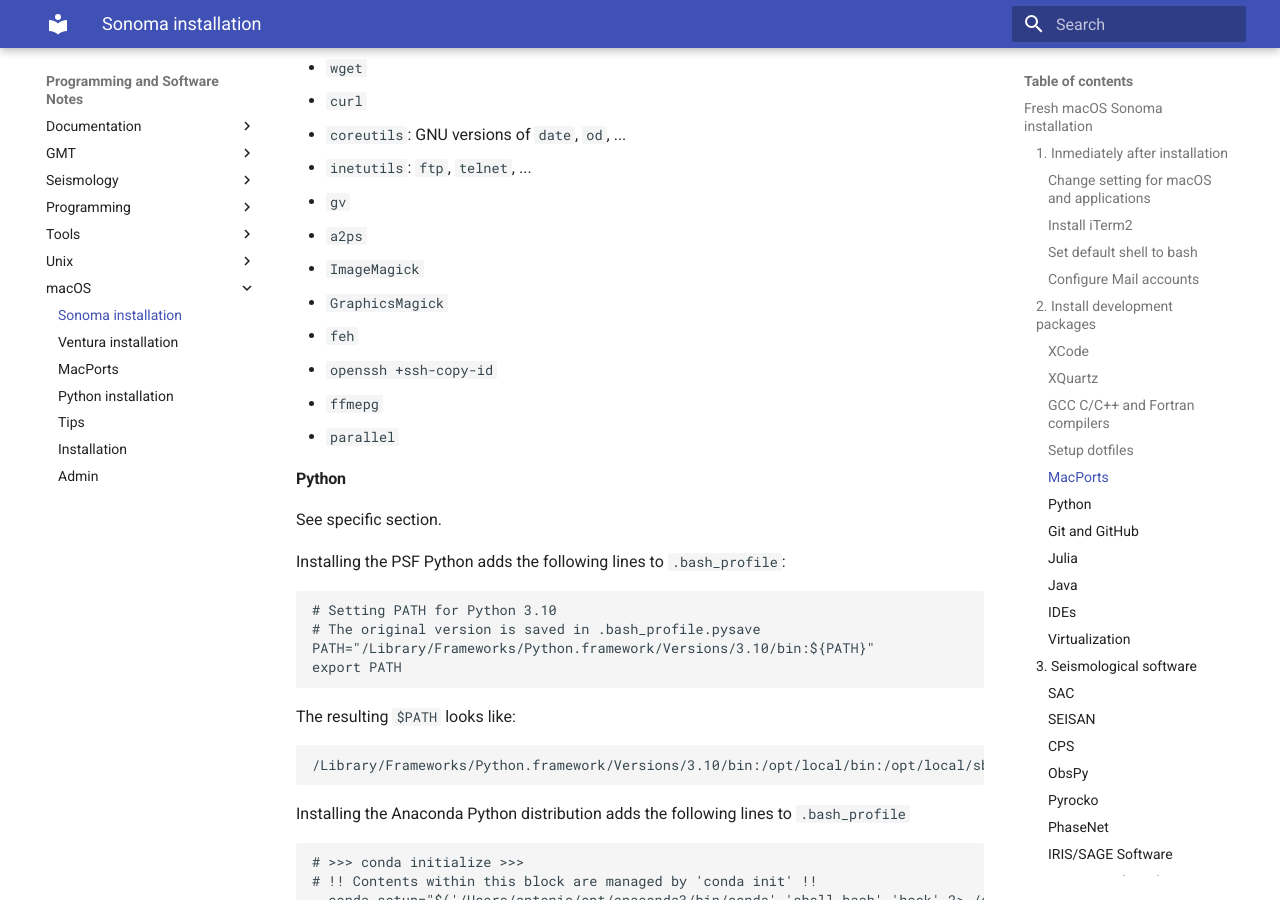
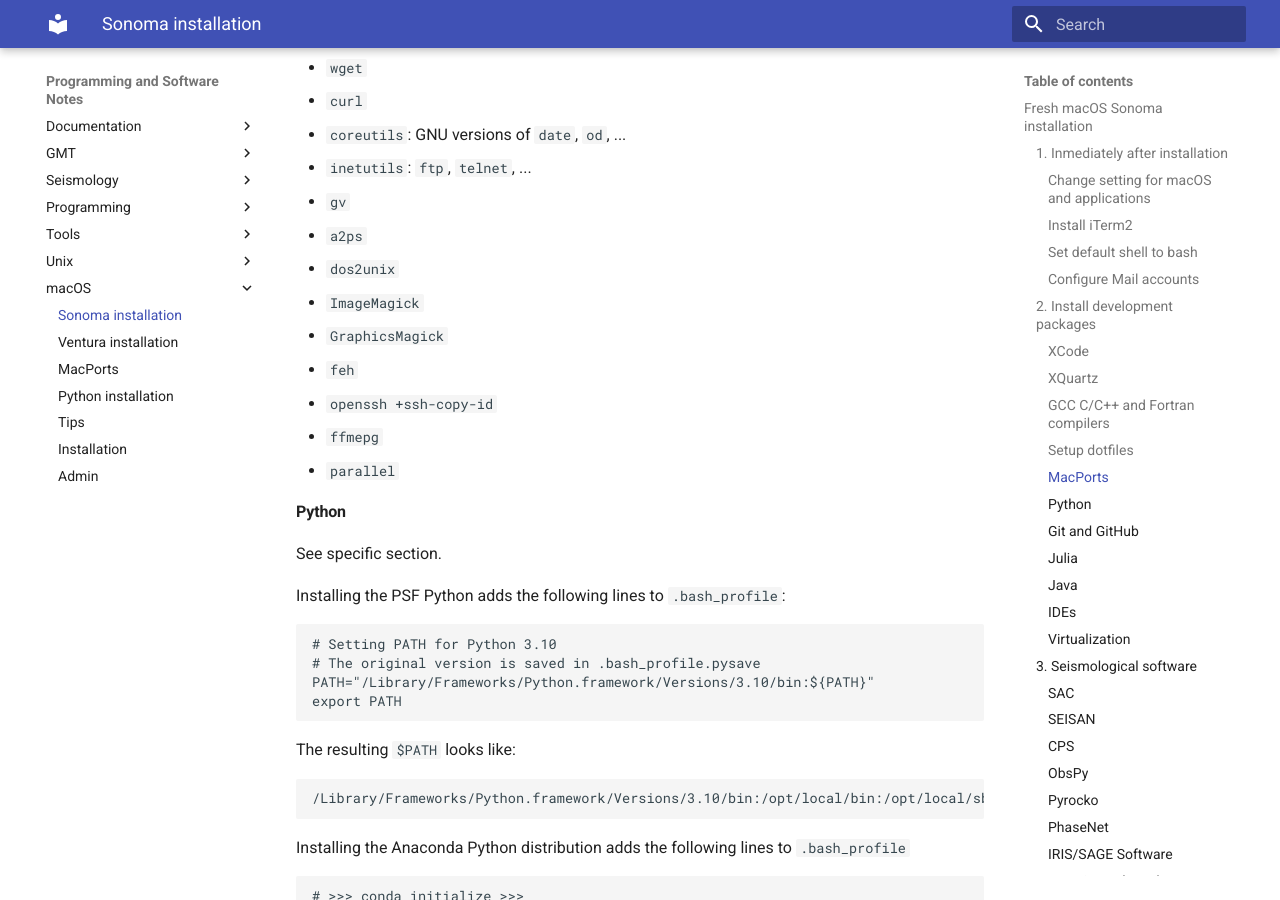
Before and after one commit to avillasenorh/Programming_Notes, an MkDocs documentation site: the page built from docs/macos/sonoma.md, in a window 1280 px wide and 900 px high, scrolled down 4753 px. Built offline with MkDocs 1.6.1 and Material for MkDocs 9.7.7, drawn with Linux system fonts in a browser that asks for light colours.

Commit message:
Added dos2unix to MacPorts

```diff
--- a/docs/macos/sonoma.md
+++ b/docs/macos/sonoma.md
@@ -226,6 +226,7 @@ Packages to install with MacPorts:
 - `inetutils`: `ftp`, `telnet`, ...
 - `gv`
 - `a2ps`
+- `dos2unix`
 - `ImageMagick`
 - `GraphicsMagick`
 - `feh`
```
